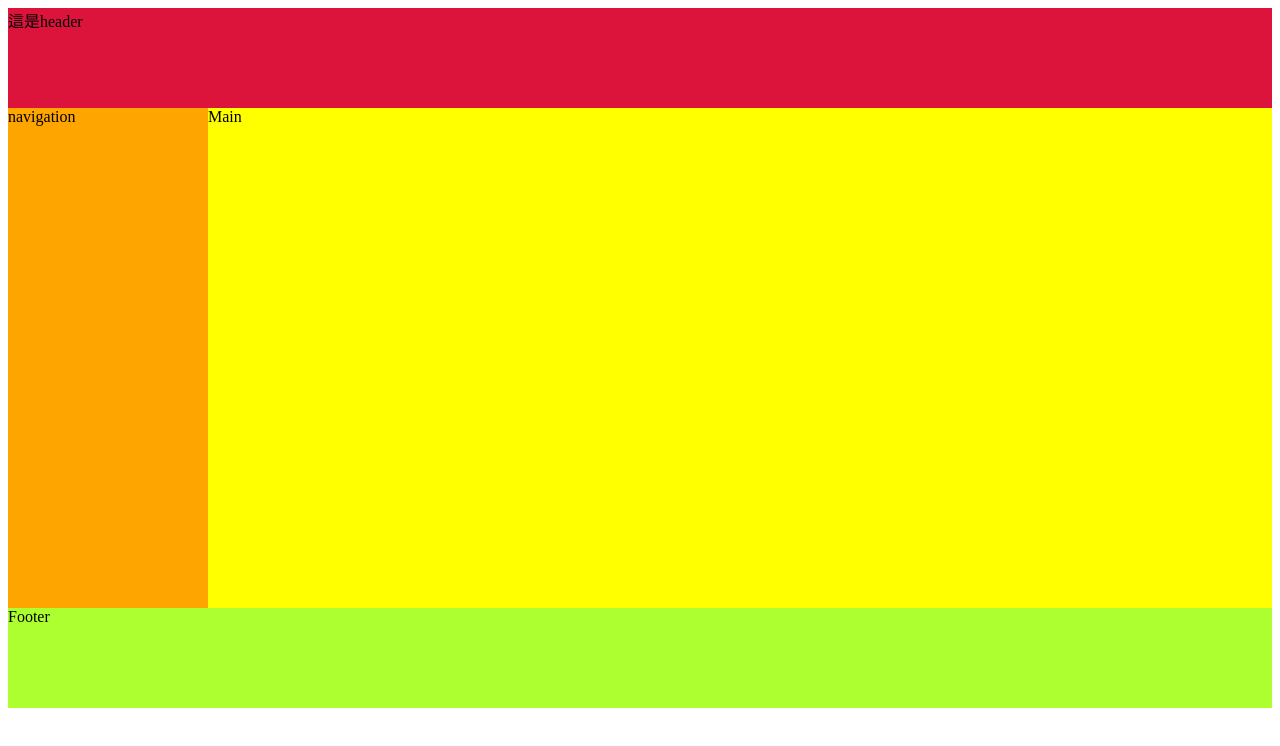
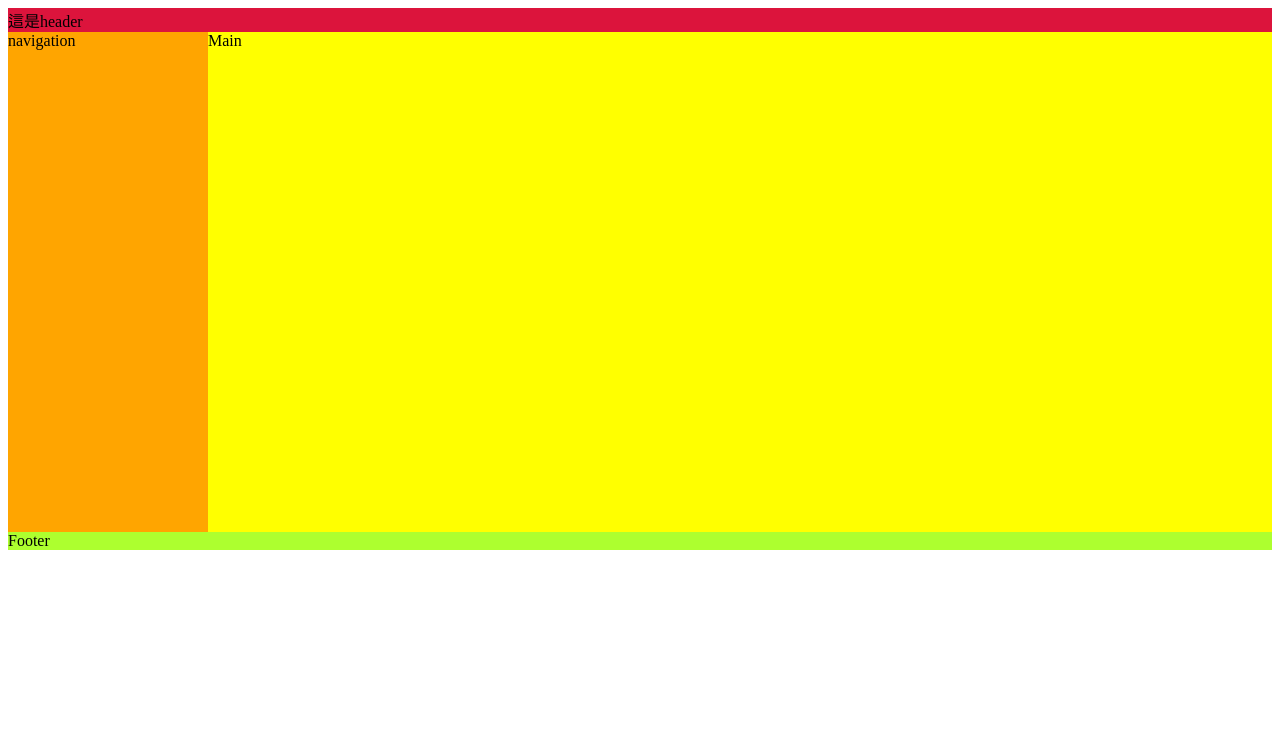
Before and after one commit to vamp16431745/javascript_lesson, a plain HTML site: page project/public/index.html in a window 1280 px wide. Drawn offline with Linux system fonts and the light colour scheme.

Commit message:
auto跟字的大小一樣

```diff
--- a/project/public/css/index.css
+++ b/project/public/css/index.css
@@ -1,7 +1,7 @@
 #container{
     display:grid;
     grid-template-columns: 200px 1fr;   /*fr把剩餘空間依比例分配*/
-    grid-template-rows: 100px 500px 100px;
+    grid-template-rows: auto 500px auto;  /*auto跟字的大小一樣*/
 }
 
 
```
